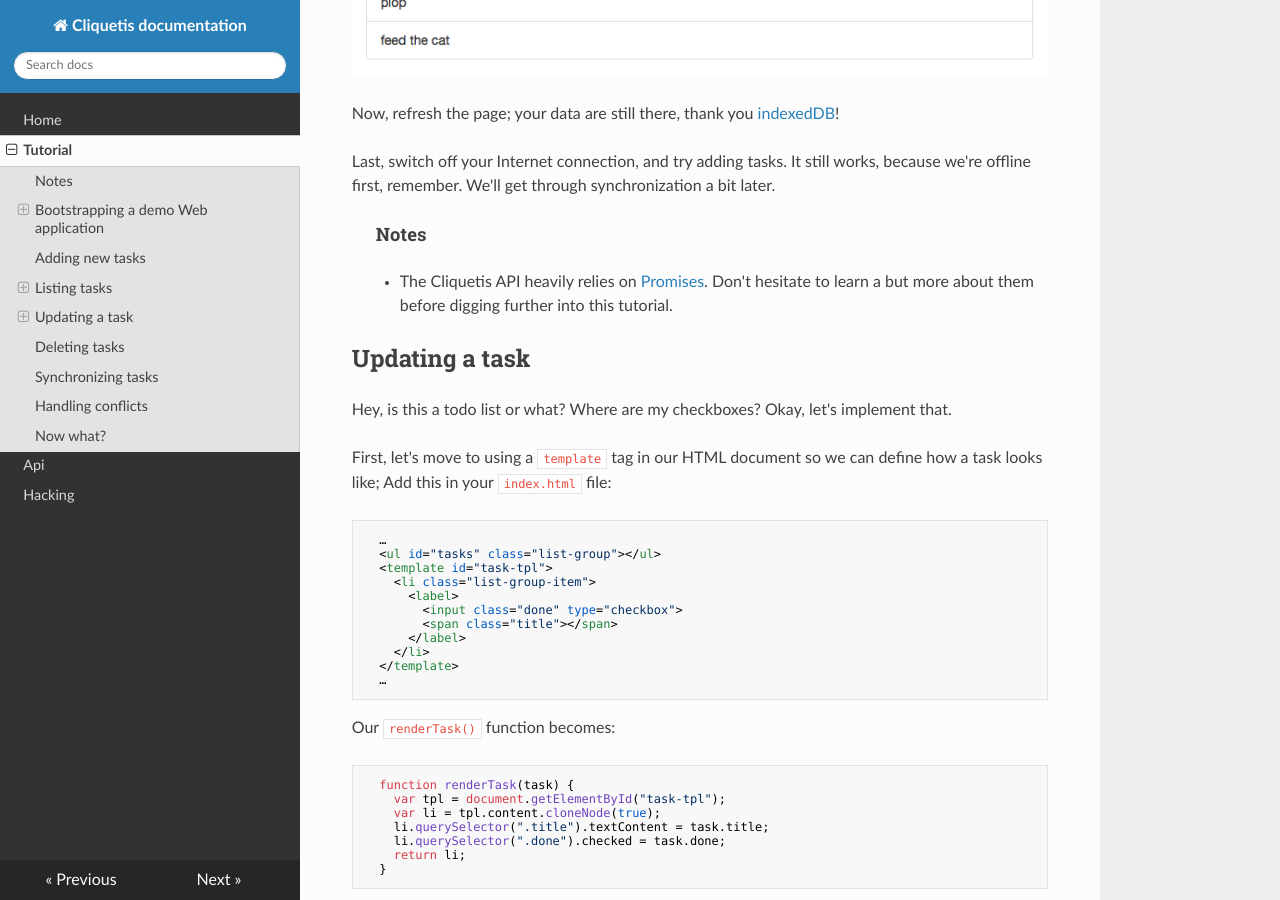
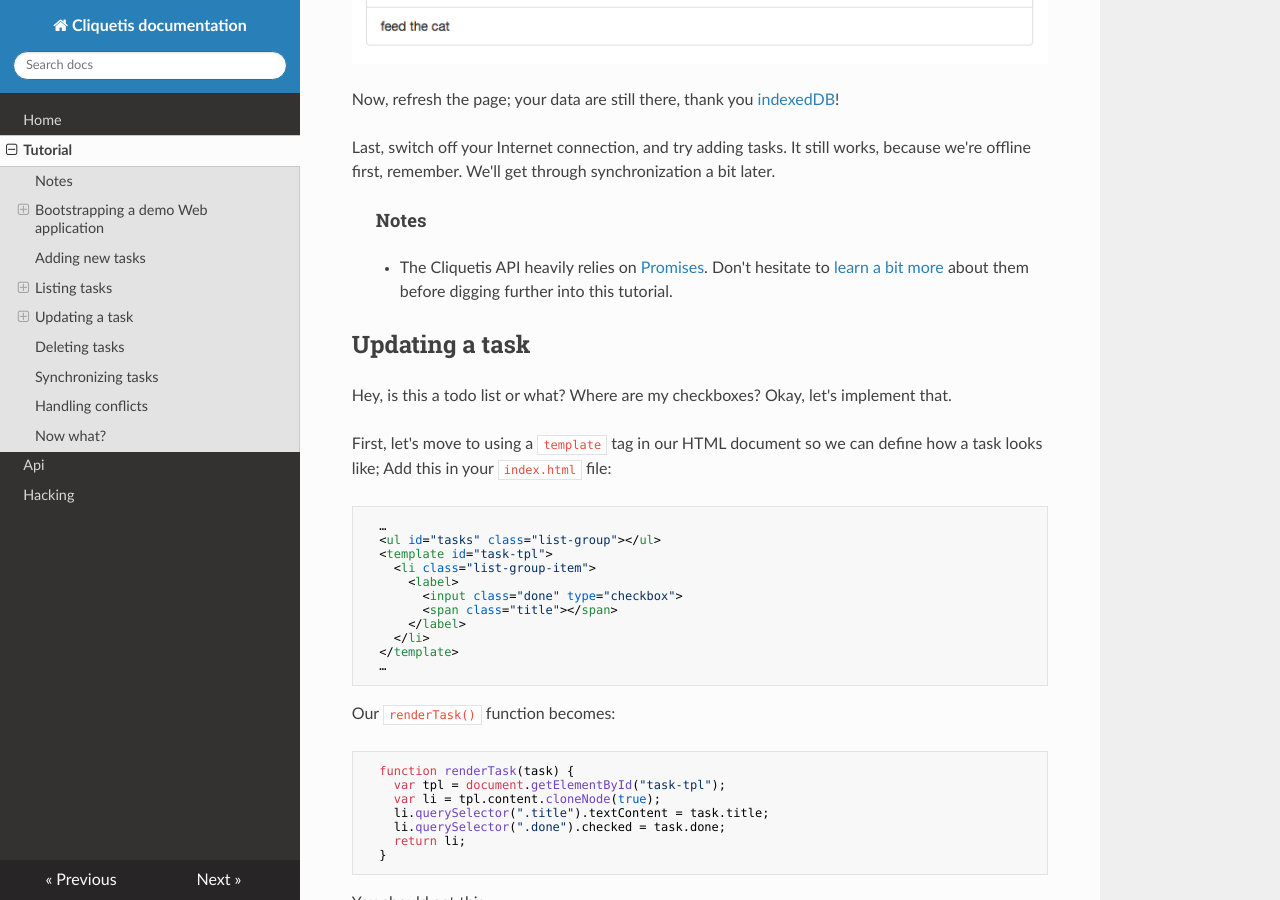
Before and after one commit to Kinto/kinto.js, an MkDocs documentation site: the page built from docs/tutorial.md, in a window 1280 px wide and 900 px high, scrolled down 4348 px. Built offline with MkDocs 1.6.1, drawn with Linux system fonts in a browser that asks for light colours; nearby versions of some CDN libraries; old or Windows-style settings are respelled for this version of MkDocs; some of the changed text lies outside the part shown.

Commit message:
"ReferenceError: render is not defined" and a few typos in tutorial

```diff
--- a/docs/tutorial.md
+++ b/docs/tutorial.md
@@ -184,7 +183,7 @@
 
 > #### Notes
 >
-> - The Cliquetis API heavily relies on [Promises](https://developer.mozilla.org/en-US/docs/Mozilla/JavaScript_code_modules/Promise.jsm/Promise). Don't hesitate to learn a but more about them before digging further into this tutorial.
+> - The Cliquetis API heavily relies on [Promises](https://developer.mozilla.org/en-US/docs/Mozilla/JavaScript_code_modules/Promise.jsm/Promise). Don't hesitate to [learn a bit more](http://pouchdb.com/2015/05/18/we-have-a-problem-with-promises.html) about them before digging further into this tutorial.
 
 
 ## Updating a task
```
Also changed, not shown: other parts of docs/tutorial.md (+3 -4 lines).
